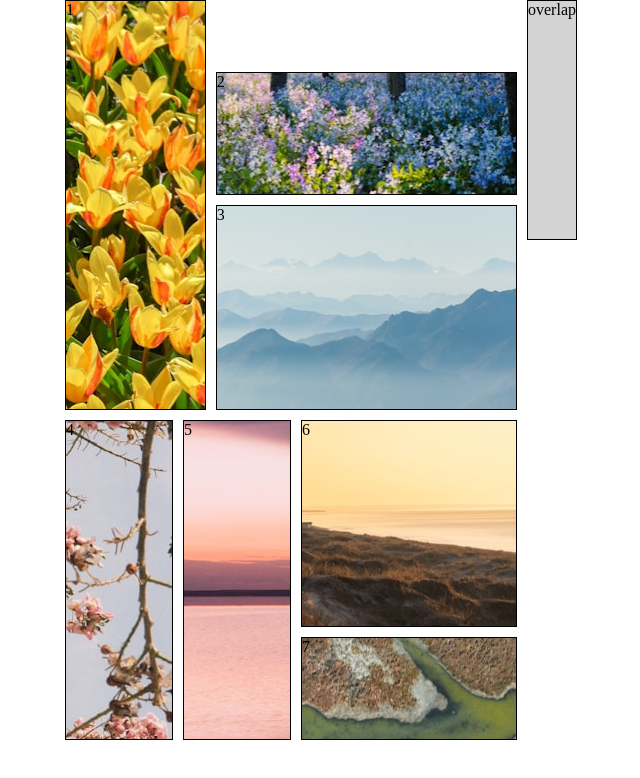
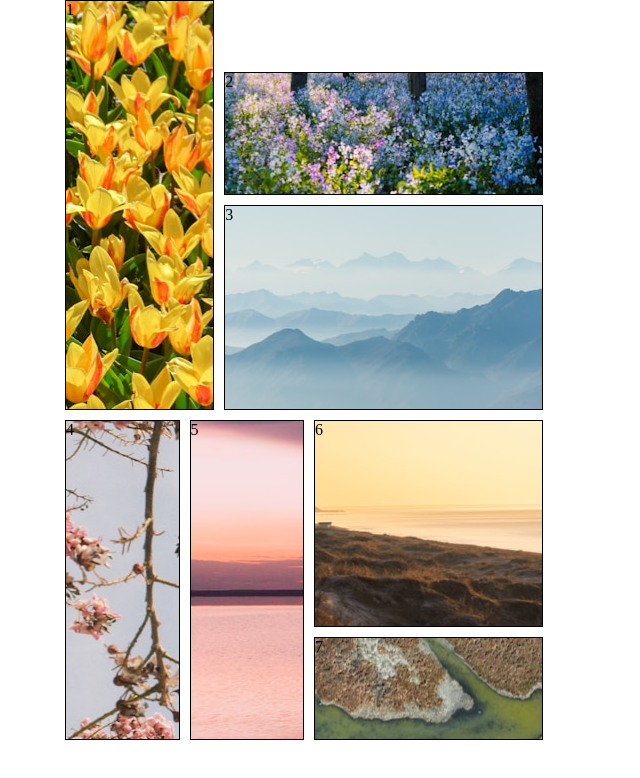
Before and after one commit to Addeballe/wu2-prob, a plain HTML site: page index.html in a window 1280 px wide. Shown: the whole page, without its empty margins (319-959 px from the left). Drawn offline with Linux system fonts and the light colour scheme.

Commit message:
REAL FINISHED WORK (tog bort det misslyckade försöket)

```diff
--- a/index.html
+++ b/index.html
@@ -13,7 +13,6 @@
             <li class="box2">2</li>
             <li class="box3">3</li>
         </div>
-        <li class="overlap">overlap</li>
         <div class="bottomcontainer">
             <li class="box4">4</li>
             <li class="box5">5</li>
--- a/style.css
+++ b/style.css
@@ -30,11 +30,6 @@ body {
     grid-row: 3;
     grid-column: 1;
     grid-template-columns: 1fr 1fr 2fr;
-}
-
-.overlap {
-    grid-row: 1;
-    grid-column: 2;
 }
 
 li {
```
